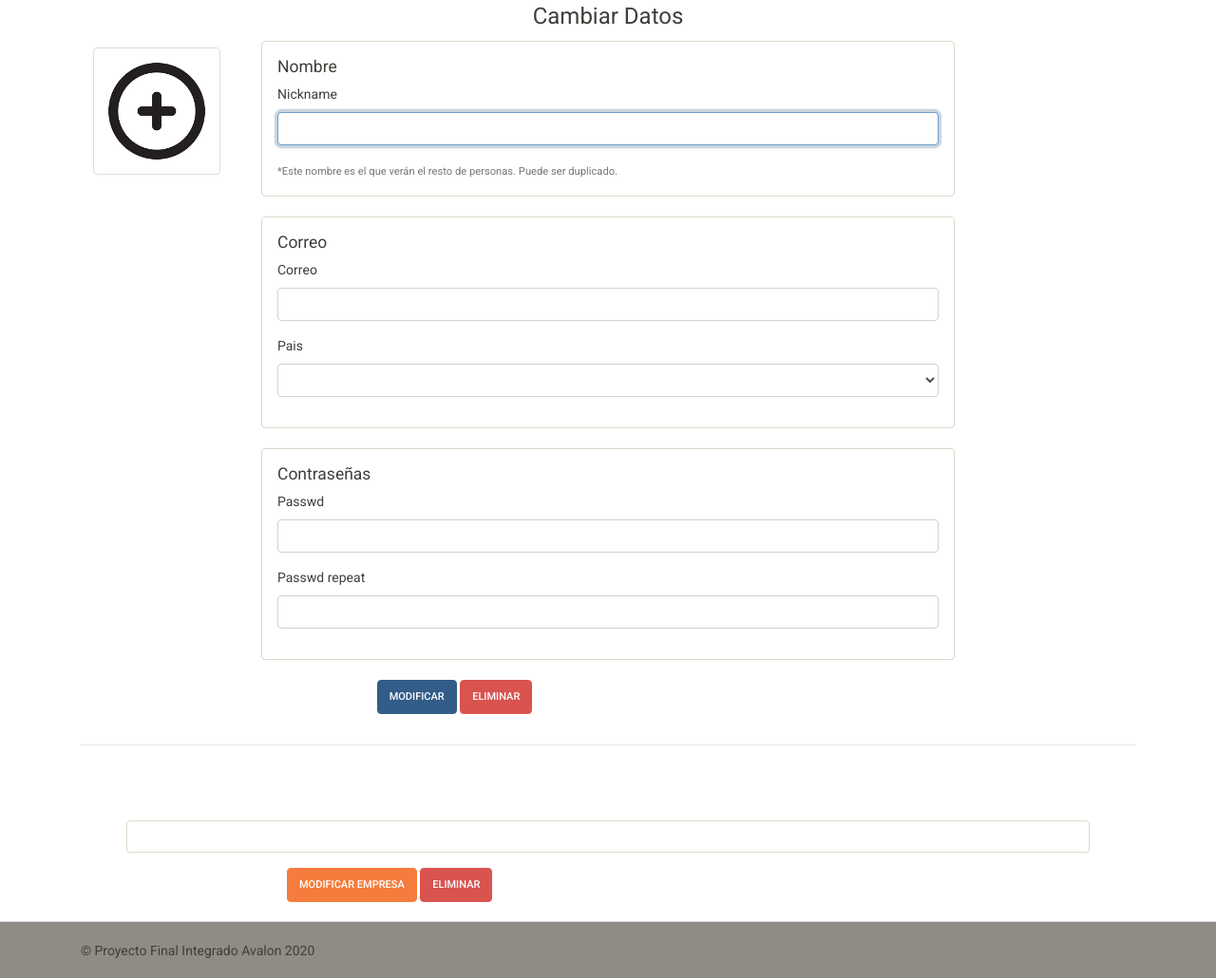
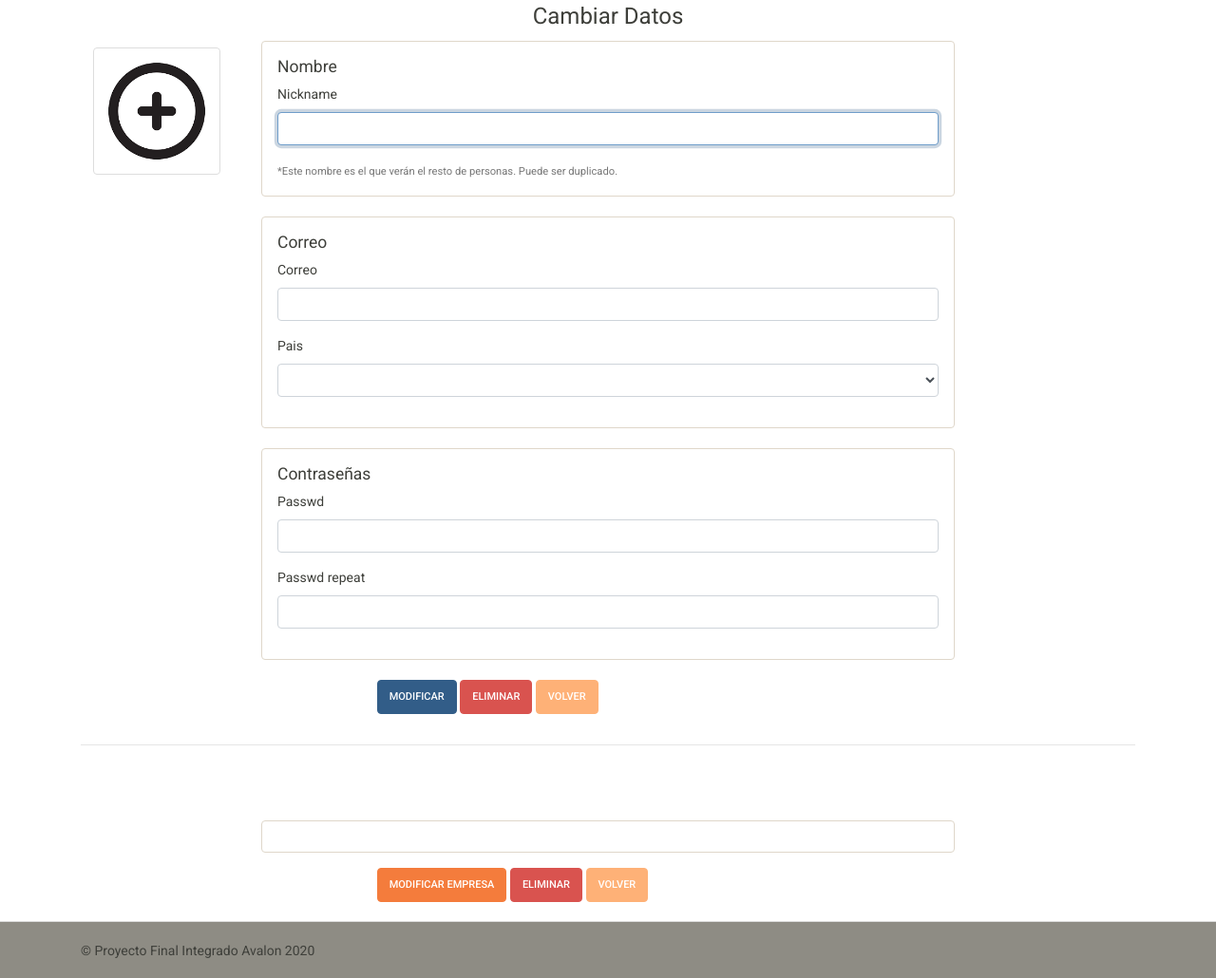
Before and after one commit to diegushier/avalon, a Yii app: template views/usuarios/modify.php in a window 1280 px wide. Shown: the part 121-1151 px from the top of the page at 95% size. Run offline with PHP 8.4 and a stand-in for Yii, Linux system fonts and the light colour scheme; the template is opened without the code that fills it, so the values that code supplies are empty; form fields are guessed from the names that the template uses; some libraries are stand-ins or nearby versions.

Commit message:
[MOD] Modifico algunas líneas para organizar mejor el modificar de usuarios y para añadir un volver al perfil de usuario

```diff
--- a/views/usuarios/modify.php
+++ b/views/usuarios/modify.php
@@ -106,6 +106,8 @@ $this->title = 'Modificar perfil';
                     <button type="button" class="btn btn-danger" data-toggle="modal" data-target="#borrarUsuario">
                         Eliminar
                     </button>
+                    <?= Html::a('Volver', ['view'], ['class' => 'btn btn-orange']) ?>
+
                     <div class="modal fade" id="borrarUsuario" tabindex="-1" role="dialog" aria-labelledby="borrarUsuarioCenterTitle" aria-hidden="true">
                         <div class="modal-dialog modal-dialog-centered" role="document">
                             <div class="modal-content">
@@ -147,9 +149,13 @@ $this->title = 'Modificar perfil';
     <hr>
     <br><br><br>
 
+    <div class="row">
+        <div class="col-lg-2 col-sm-12">
+
+        </div>
 
         <?php if ($model->clave !== null) : ?>
-        <div class="col-lg-12 px-md-5">
+            <div class="col-sm-12 col-lg-8">
                 <section>
                     <h2>Confirmación de usuarios</h2>
                     <p>Para tener acceso a la creación de una empresa, primero debe confirmar su cuenta mediante la clave que le fué enviada a su correo.</p>
@@ -176,7 +182,7 @@ $this->title = 'Modificar perfil';
             </div>
         <?php else : ?>
             <?php if (isset($empresa) && !$empresa) : ?>
-            <div class="col-lg-12 px-md-5">
+                <div class="col-sm-12 col-lg-8">
                     <section class="">
                         <h2 class="pl-3 pt-4">Empresa</h2>
                         <p>Para mostrar sus propios libros, peliculas o series deberá tener creada una entidad. Desde aqúi puede hacerlo.</p>
@@ -190,7 +196,7 @@ $this->title = 'Modificar perfil';
                     </section>
                 </div>
             <?php else : ?>
-            <div class="col-lg-12 px-md-5">
+                <div class="col-sm-12 col-lg-8">
                     <section>
                         <div class="border rounded">
                             <?=
@@ -252,9 +258,13 @@ $this->title = 'Modificar perfil';
                         <button type="button" id="delete" class="btn btn-danger" data-toggle="modal" data-target="#borrarEmpresa">
                             Eliminar <?= $model->nombre ?>
                         </button>
+                        <?= Html::a('Volver', ['view'], ['class' => 'btn btn-orange']) ?>
                     </section>
 
                 </div>
             <?php endif ?>
         <?php endif ?>
     </div>
+
+
+</div>
--- a/views/usuarios/view.php
+++ b/views/usuarios/view.php
@@ -30,7 +30,7 @@ $this->title = $model->nickname;
     <div class="row col-lg-8 col-sm-12">
 
         <div class="col-lg-4 col-sm-12">
-            <img src="" class="m-3 p-1 w-100 shadow" onerror="this.src = '<?= Yii::getAlias('@imgUrl/notfound.png') ?>'">
+            <img src="<?= Yii::getAlias('@imgUserUrl/' . $model->id . '.jpg') ?>" class="m-3 p-1 w-100 shadow" onerror="this.src = '<?= Yii::getAlias('@imgUrl/notfound.png') ?>'">
             <?= Html::a(
                 '&#x2699',
                 ['/usuarios/modify'],
```
Also changed, not shown: web/img/user/1.jpg. Lines whose indentation alone changed are shown as unchanged.
